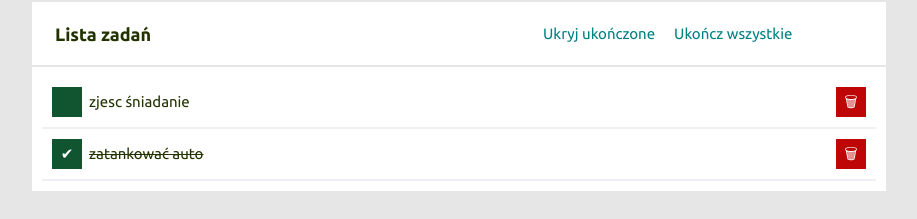
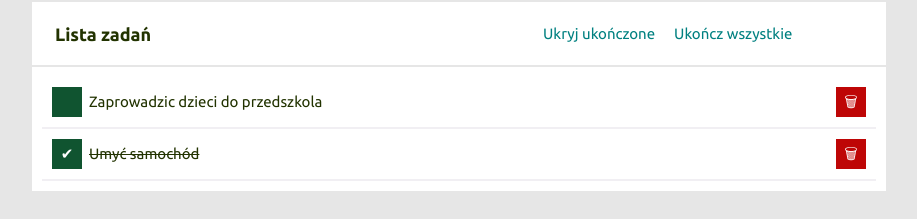
Before and after one commit to Radian31/todos-list-react, a React (Create React App) app: page / in a window 1280 px wide. Shown: the part 177-396 px from the top of the page, without its empty margins (181-1098 px from the left). Built offline with nearby package versions, Linux system fonts and the light colour scheme.

Commit message:
changing the content of tasks

```diff
--- a/src/App.js
+++ b/src/App.js
@@ -7,8 +7,8 @@ import Container from "./Container";
 
 
 const tasks = [
-  { id: 1, content: " zjesc śniadanie", done: false },
-  { id: 2, content: " zatankować auto", done: true },
+  { id: 1, content: " Zaprowadzic dzieci do przedszkola", done: false },
+  { id: 2, content: " Umyć samochód", done: true },
 ];
 
 const hideDoneTasks = false;
```
Also changed, not shown: public/images/ToDoList.png (deleted).
